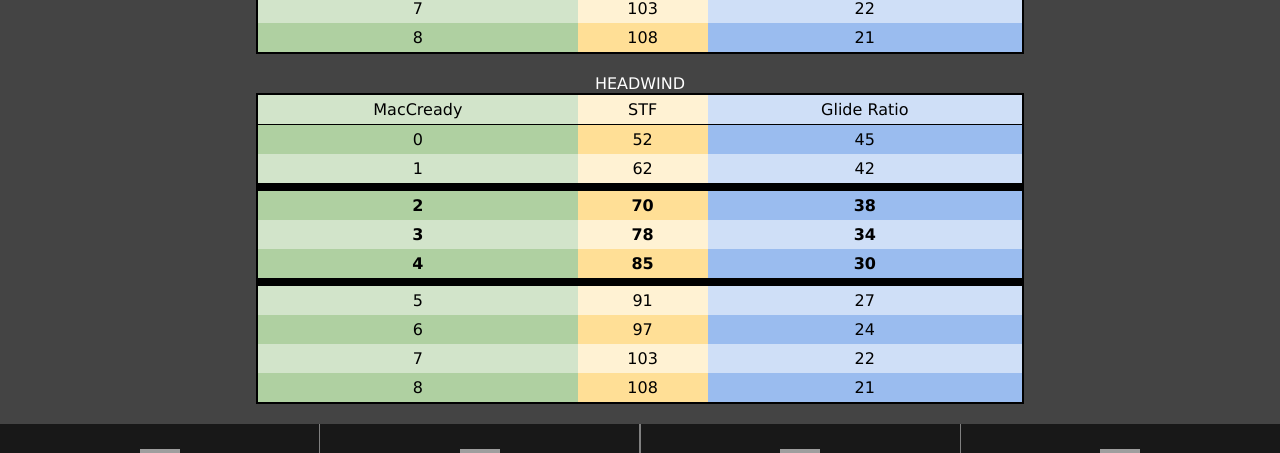
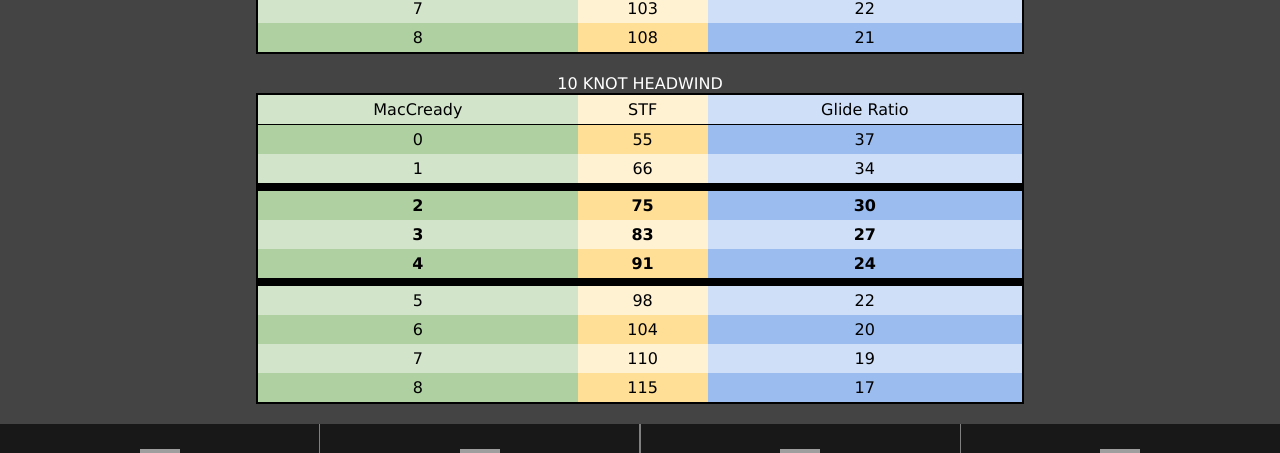
Before and after one commit to joecapra/soaring, a React (Create React App) app: page / in a window 1280 px wide. Both pictures are taken after a click on the element 479 px from the left and 755 px from the top of the page. Shown: the part 286-739 px from the top of the page. Built offline with nearby package versions, Linux system fonts and the light colour scheme; grey boxes are pictures that could not be loaded.

Commit message:
Add more speed charts

```diff
--- a/src/components/Speeds/index.jsx
+++ b/src/components/Speeds/index.jsx
@@ -61,7 +61,7 @@ export default function Speeds() {
       </div>
       <div className="speeds__table-container">
         <table className="speeds__table">
-          <caption>HEADWIND</caption>
+          <caption>10 KNOT HEADWIND</caption>
           <tr>
             <td>MacCready</td>
             <td>STF</td>
@@ -69,48 +69,103 @@ export default function Speeds() {
           </tr>
           <tr>
             <td>0</td>
-            <td>52</td>
-            <td>45</td>
+            <td>55</td>
+            <td>37</td>
           </tr>
           <tr>
             <td>1</td>
-            <td>62</td>
-            <td>42</td>
+            <td>66</td>
+            <td>34</td>
           </tr>
           <tr>
             <td>2</td>
-            <td>70</td>
-            <td>38</td>
+            <td>75</td>
+            <td>30</td>
           </tr>
           <tr>
             <td>3</td>
-            <td>78</td>
-            <td>34</td>
+            <td>83</td>
+            <td>27</td>
           </tr>
           <tr>
             <td>4</td>
-            <td>85</td>
+            <td>91</td>
+            <td>24</td>
+          </tr>
+          <tr>
+            <td>5</td>
+            <td>98</td>
+            <td>22</td>
+          </tr>
+          <tr>
+            <td>6</td>
+            <td>104</td>
+            <td>20</td>
+          </tr>
+          <tr>
+            <td>7</td>
+            <td>110</td>
+            <td>19</td>
+          </tr>
+          <tr>
+            <td>8</td>
+            <td>115</td>
+            <td>17</td>
+          </tr>
+        </table>
+      </div>
+      <div className="speeds__table-container">
+        <table className="speeds__table">
+          <caption>10 KNOT TAILWIND</caption>
+          <tr>
+            <td>MacCready</td>
+            <td>STF</td>
+            <td>Glide Ratio</td>
+          </tr>
+          <tr>
+            <td>0</td>
+            <td>50</td>
+            <td>54</td>
+          </tr>
+          <tr>
+            <td>1</td>
+            <td>59</td>
+            <td>51</td>
+          </tr>
+          <tr>
+            <td>2</td>
+            <td>66</td>
+            <td>46</td>
+          </tr>
+          <tr>
+            <td>3</td>
+            <td>74</td>
+            <td>41</td>
+          </tr>
+          <tr>
+            <td>4</td>
+            <td>80</td>
+            <td>36</td>
+          </tr>
+          <tr>
+            <td>5</td>
+            <td>86</td>
+            <td>33</td>
+          </tr>
+          <tr>
+            <td>6</td>
+            <td>92</td>
             <td>30</td>
           </tr>
           <tr>
-            <td>5</td>
-            <td>91</td>
+            <td>7</td>
+            <td>97</td>
             <td>27</td>
           </tr>
           <tr>
-            <td>6</td>
-            <td>97</td>
-            <td>24</td>
-          </tr>
-          <tr>
-            <td>7</td>
-            <td>103</td>
-            <td>22</td>
-          </tr>
-          <tr>
             <td>8</td>
-            <td>108</td>
-            <td>21</td>
+            <td>102</td>
+            <td>25</td>
           </tr>
         </table>
       </div>
```
